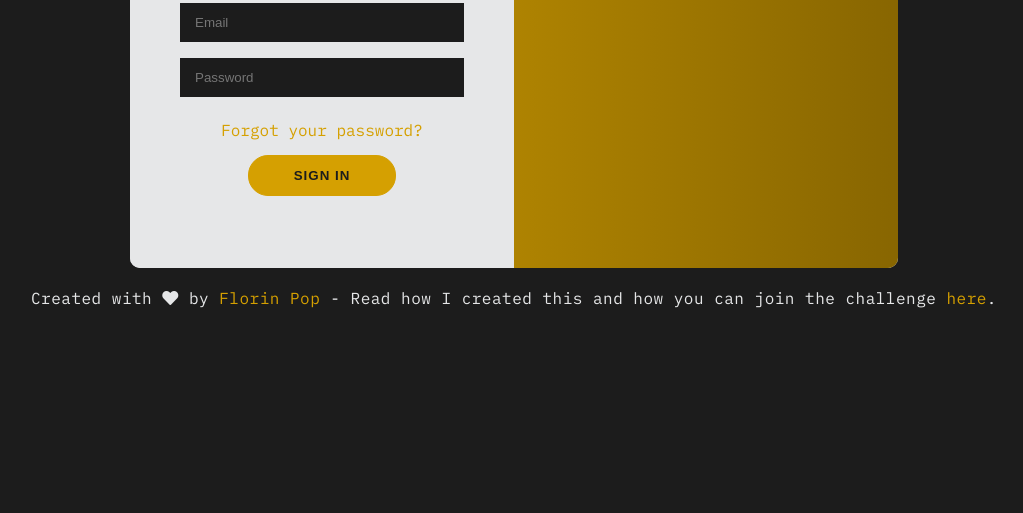
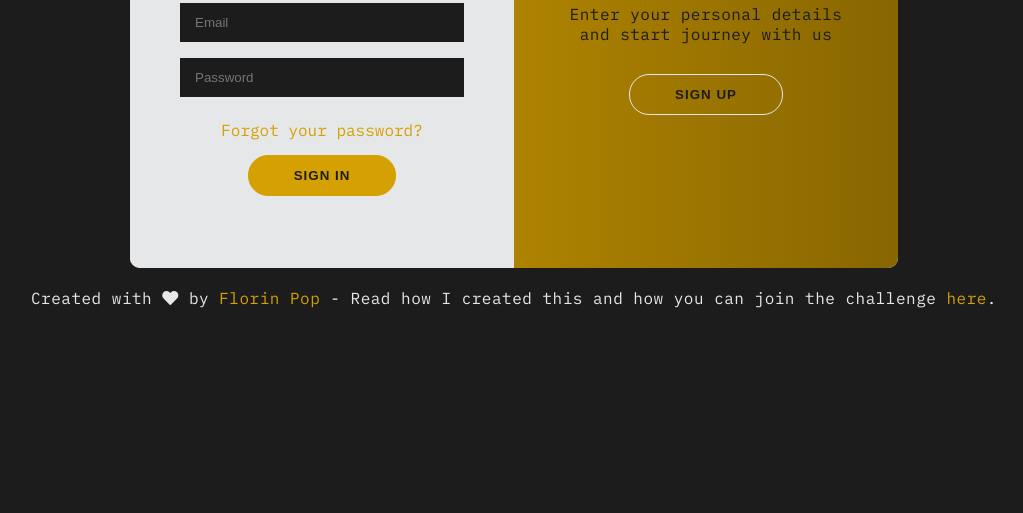
Before and after one commit to Empathic-Dev/SignInSignUpForm, a plain HTML site: page index.html in a window 1280 px wide. Shown: the part 317-830 px from the top of the page, without its empty margins (126-1149 px from the left). Drawn offline with Linux system fonts and the light colour scheme.

Commit message:
finished css

```diff
--- a/style.css
+++ b/style.css
@@ -142,8 +142,19 @@ button.ghost{
   top: 0;
   display: flex;
   flex-direction: column;
+  justify-content: center;
+  align-items: center;
+  padding: 0 40px;
+  height: 100%;
+  width: 50%;
+  text-align: center;
+  transform: translateX(0);
+  transition:  transform .6s ease-in-out;
 }
 .overlay-right{
   right: 0;
+  transform: translateX(0);
+}
+.overlay-left{
   transform: translateX(-20%);
 }
```
